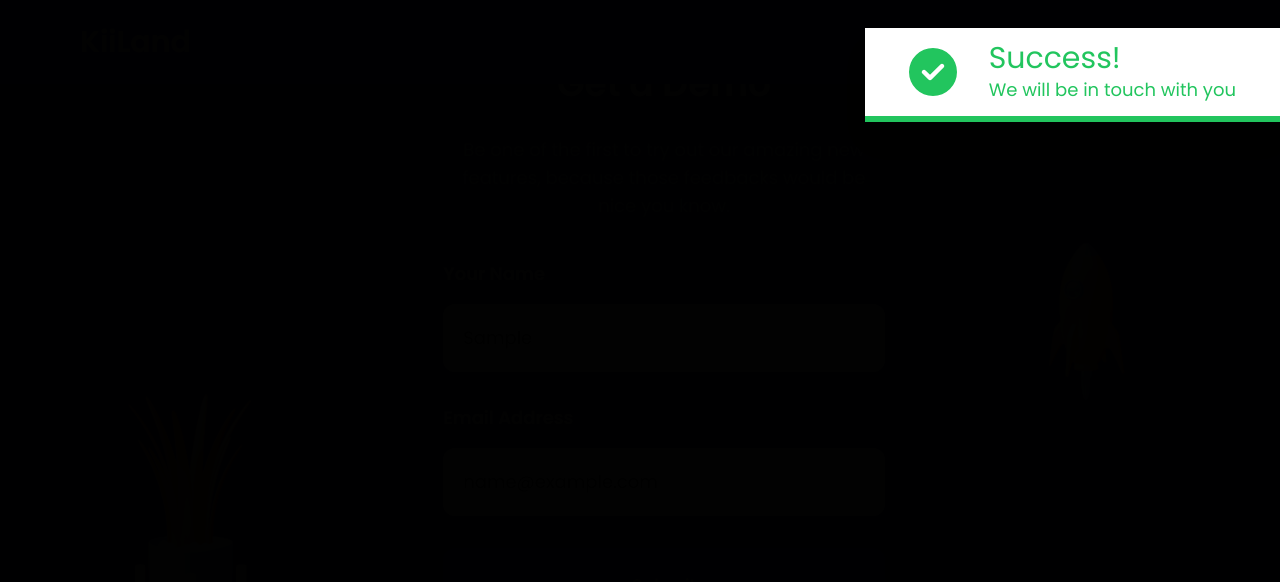
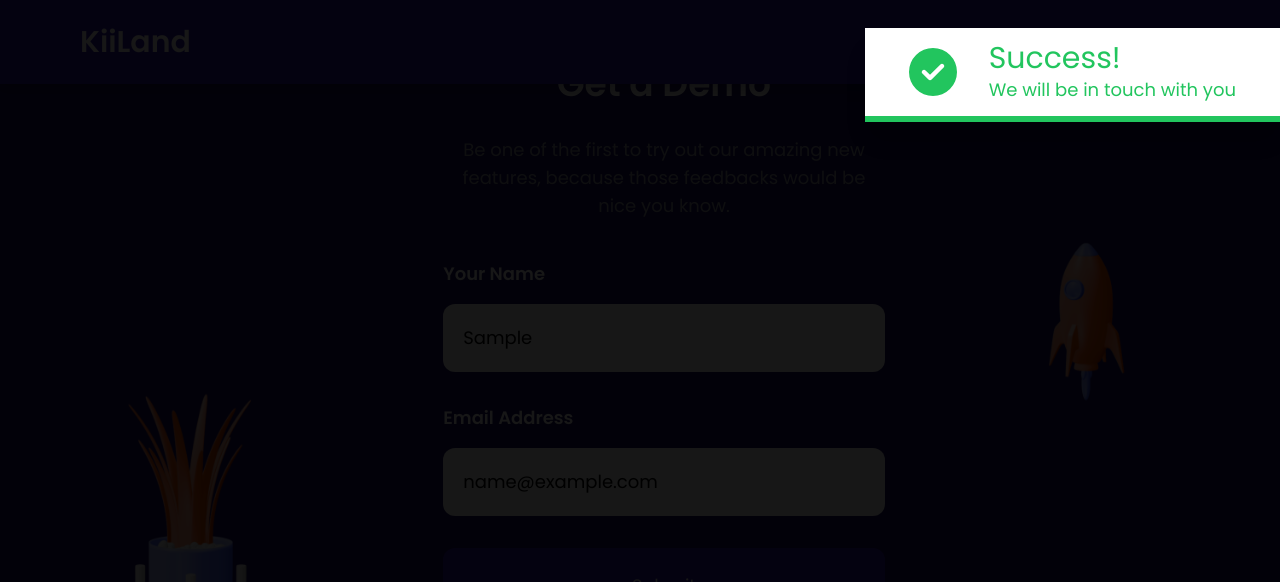
Before and after one commit to bravo-stack/Tailwind-Landing-Page, a React (Create React App) app: page / in a window 1280 px wide. Both pictures are taken after typing "Sample", "name@example.com" into the empty fields and a click on the input "Submit". Shown: the part 3740-4322 px from the top of the page. Built offline with nearby package versions, Linux system fonts and the light colour scheme.

Commit message:
increased the Backdrop's opacity, making it a little more transparent

```diff
--- a/src/components/BackDrop.js
+++ b/src/components/BackDrop.js
@@ -4,7 +4,7 @@ import SubmitSuccess from './SubmitSuccess'
 function BackDrop() {
     return (
         <div className='absolute h-full bottom-0 left-0 w-full my-z-1000 my-transition' style={{
-            background: "rgba(0,0,0,.90)"
+            background: "rgba(0,0,0,.70)"
         }}>
             <SubmitSuccess />
         </div>
```
